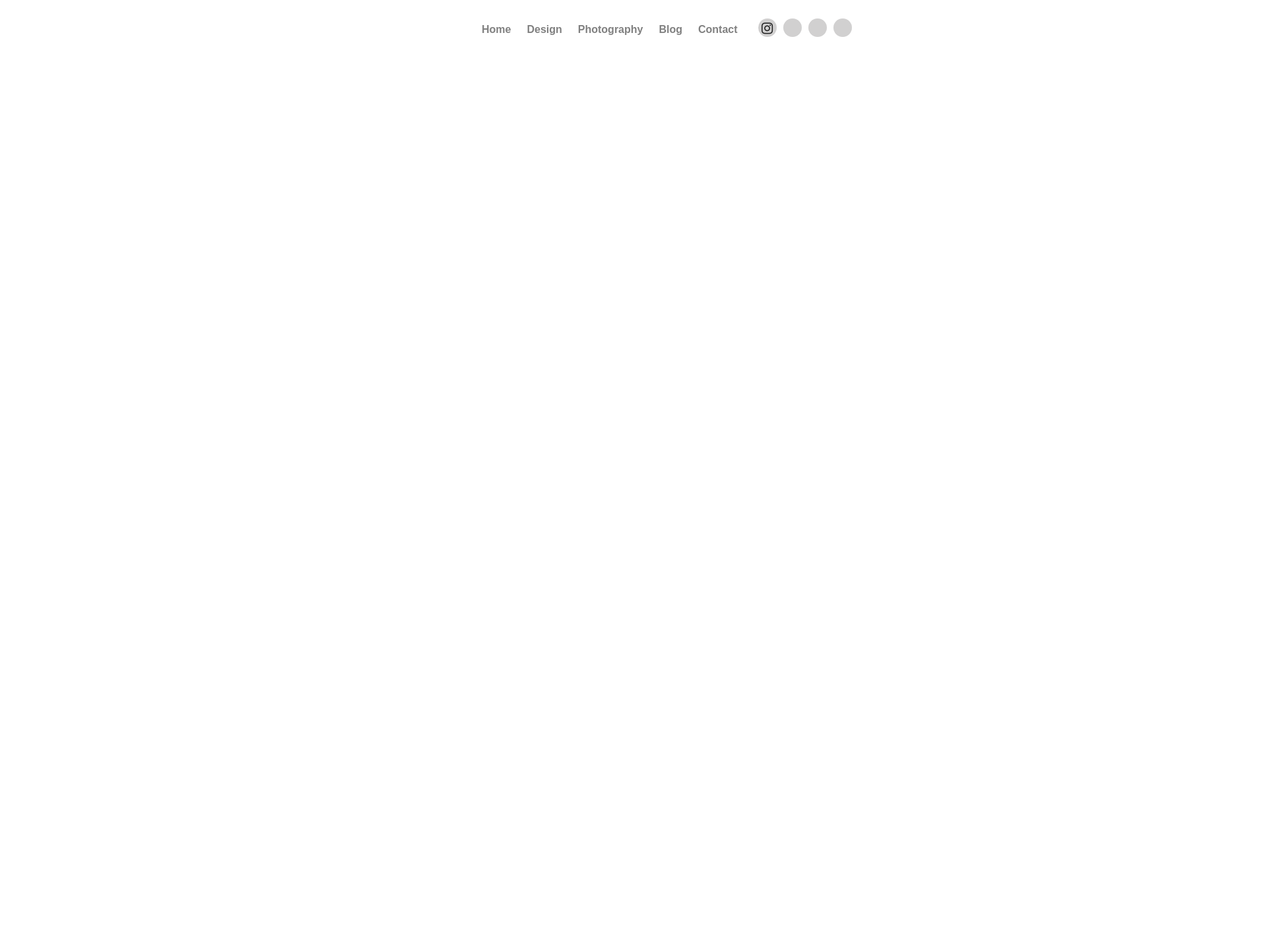
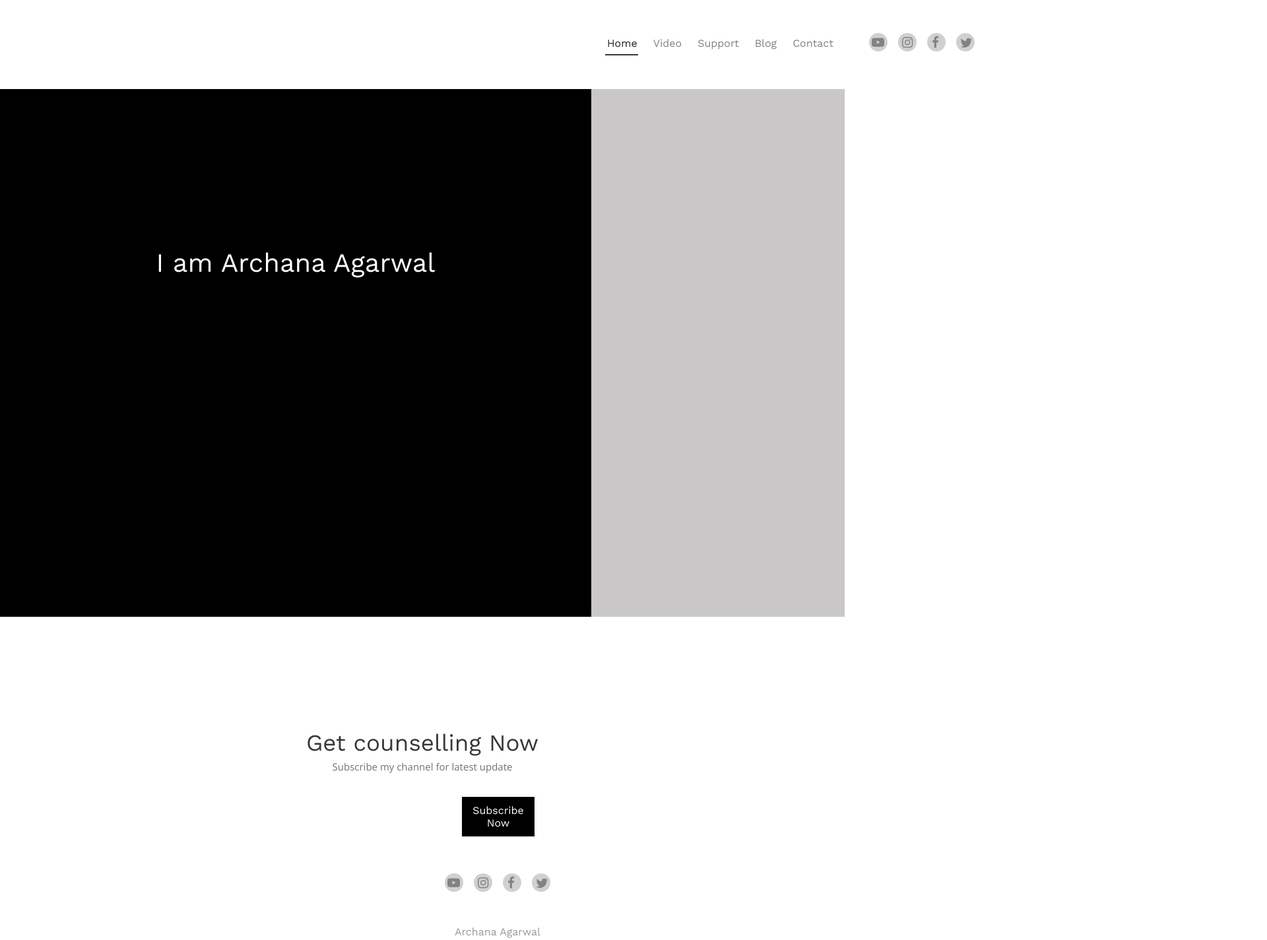
Before and after one commit to codewithkushagra/porfolio, a plain HTML site: page index.html in a window 1280 px wide. Shown: the top 1425 px of the page at 66% size, 1920 px wide, since content can reach past the window. Before the commit the page ends 800 px from the top, so only its background shows below. Drawn offline with nearby package versions, Linux system fonts and the light colour scheme.

Commit message:
Home page completed

```diff
--- a/index.html
+++ b/index.html
@@ -5,6 +5,7 @@
     <meta name="viewport" content="width=device-width, initial-scale=1.0">
     <link rel="stylesheet" href="/style.css">
     <link rel="stylesheet" href="https://cdnjs.cloudflare.com/ajax/libs/font-awesome/4.7.0/css/font-awesome.min.css">
+    <link href="https://fonts.googleapis.com/css2?family=Open+Sans:wght@300&family=Work+Sans&display=swap" rel="stylesheet">
     <title>Couselling Guru</title>
 </head>
 <body>
@@ -12,25 +13,42 @@
         <div class="nav-list">
             <ul class="nav-list-text">
                 <li><a href="#home">Home</a></li>
-                <li><a href="#design">Design</a></li>
-                <li><a href="#photography">Photography</a></li>
+                <li><a href="#video">Video</a></li>
+                <li><a href="#support">Support</a></li>
                 <li><a href="#blog">Blog</a></li>
                 <li><a href="#contact">Contact</a></li>
             </ul>
         </div>
         <div class="nav-social">
             <ul class="nav-social-list">
-                <li><a href="#facebook"><div class="media-circle"><i class="fa fa-instagram" style="font-size:20px;color:rgb(32, 32, 32);padding: 5px 5px"></i></div></a></li>
-                <li><a href="#instagram"><div class="media-circle"></div></a></li>
-                <li><a href="#youtube"><div class="media-circle"></div></a></li>
-                <li><a href="#twitter"><div class="media-circle"></div></a></li>
+                <li><a href="https://www.youtube.com/channel/UCVv--s11NApQ6sjvY0tndUQ" target="new"><div class="media-circle"><i class="fa fa-youtube-play" style="font-size:19px;color:rgb(131, 130, 130);padding: 5px 4px"></i></div></a></li>
+                <li><a href="https://www.instagram.com/counselling_guru/" target="new"><div class="media-circle"><i class="fa fa-instagram" style="font-size:19px;color:rgb(131, 130, 130);padding: 5px 6px"></i></div></a></li>
+                <li><a href="#facebook"><div class="media-circle" target="new"><i class="fa fa-facebook-f" style="font-size:19px;color:rgb(131, 130, 130);padding: 5px 7px"></i></div></a></li>
+                <li><a href="#twitter"><div class="media-circle" target="new"><i class="fa fa-twitter" style="font-size:20px;color:rgb(131, 130, 130);padding: 5px 6px"></i></div></a></li>
             </ul>
         </div>
     </nav>
+    <p class="home"><a href="#home">Home</a></p>
+    <div class="underline"></div>
     <section>
-        <div class="text-part"></div>
+        <div class="text-part-back">
+            <p class="iam">I am Archana Agarwal</p>
+        </div>
         <div class="photo"></div>
     </section>
-    <footer></footer>
+    <footer class="footer">
+        <p class="big-text">Get counselling Now</p>
+        <p class="small-text">Subscribe my channel for latest update</p>
+        <div class="subscribe"><a href="https://www.youtube.com/channel/UCVv--s11NApQ6sjvY0tndUQ" target="new" class="sub-link"><p class="sub-text">Subscribe<br/>Now</p></a></div>
+        <div class="bottom-nav-social">
+            <ul class="bottom-nav-social-list">
+                <li><a href="https://www.youtube.com/channel/UCVv--s11NApQ6sjvY0tndUQ" target="new"><div class="media-circle"><i class="fa fa-youtube-play" style="font-size:19px;color:rgb(131, 130, 130);padding: 5px 4px"></i></div></a></li>
+                <li><a href="https://www.instagram.com/counselling_guru/" target="new"><div class="media-circle"><i class="fa fa-instagram" style="font-size:19px;color:rgb(131, 130, 130);padding: 5px 6px"></i></div></a></li>
+                <li><a href="#facebook"><div class="media-circle" target="new"><i class="fa fa-facebook-f" style="font-size:19px;color:rgb(131, 130, 130);padding: 5px 7px"></i></div></a></li>
+                <li><a href="#twitter"><div class="media-circle" target="new"><i class="fa fa-twitter" style="font-size:20px;color:rgb(131, 130, 130);padding: 5px 6px"></i></div></a></li>
+            </ul>
+        </div>
+        <p class="archana">Archana Agarwal</p>
+    </footer>
 </body>
 </html>
--- a/style.css
+++ b/style.css
@@ -1,18 +1,30 @@
+body
+{
+    overflow-x: hidden;
+    margin: 0;
+    padding: 0;
+
+}
+
+
+/* -----------------------------------NAVBAR------------------------------------- */
+
+
 .navbar
 {
-    position: fixed;
+    position: absolute;
     cursor: pointer;
     width: 100%;
     height: 100px;
     left: 0px;
-    top: 0px;
+    top: 20px;
 }
 
 .nav-list{
     position: absolute;
     width: 100%;
     top: 20px;
-    left: 680px;
+    left: 870px;
 }
 
 .nav-list li
@@ -21,31 +33,49 @@
     display: inline;
     list-style: none;
     padding: 0px 10px;
-    font-family: sans-serif;
+    font-family: 'Work Sans', sans-serif;
     font-style: normal;
-    font-weight: bold;
     font-size: 16px;
 }
-
-
 
 .nav-list li a{
     text-decoration: none;
     color: gray;
 }
 
+.home
+{
+    position: absolute;
+    top: 40px;
+    left: 910px;
+    font-family: 'Work Sans', sans-serif;
+    font-style: normal;
+    font-size: 16px;
+    padding: 0px 10px;
+}
+
+.underline
+{
+    position: absolute;
+    top: 82px;
+    left: 917px;
+    width: 50px;
+    height: 2px;
+    background-color: rgb(56, 56, 56);
+}
+
 .nav-social{
     position: absolute;
     width: 100%;
-    top: 12px;
-    left: 1090px;
+    top: 14px;
+    left: 1255px;
 }
 
 .nav-social li
 {
     display: inline;
     list-style: none;
-    padding: 0px 19px;
+    padding: 0px 22px;
 
 }
 
@@ -63,3 +93,143 @@
     display: inline;
     background: rgb(209, 208, 208);
 }
+
+.home a
+{
+    text-decoration: none;
+    color: rgb(56, 56, 56);
+}
+
+.media-circle:hover
+{
+    background-color: rgb(56, 56, 56);
+}
+
+.nav-list li a:hover
+{
+    color:  black;
+
+}
+
+/* -------------------------------------BODY--------------------------------------- */
+
+.text-part-back
+{
+    position: absolute;
+    left: 0px;
+    top: 135px;
+    width: 70%;
+    height: 800px;
+    background-color: black;
+}
+
+.iam
+{
+    position: relative;
+    top: 200px;
+    text-align: center;
+    font-size: 40px;
+    color: white;
+    font-style: normal;
+    font-family: 'Work Sans', sans-serif;
+}
+
+.photo
+{
+    position: absolute;
+    right: 0px;
+    top: 135px;
+    width: 30%;
+    height: 800px;
+    background-color: rgb(201, 199, 199);
+}
+
+
+/* -------------------------FOOTER---------------------------- */
+
+
+.footer
+{
+    position: absolute;
+    width: 100%;
+    top: 900px;
+    height: 550px;
+}
+
+.big-text
+{
+    position: relative;
+    text-align: center;
+    top: 170px;
+    font-family: 'Work Sans', sans-serif;
+    font-style: normal;
+    font-size: 35px;
+    color: rgb(56, 56, 56);
+}
+
+.small-text
+{
+    position: relative;
+    text-align: center;
+    top: 140px;
+    font-family: 'Open Sans', sans-serif;
+    font-style: normal;
+    font-size: 15px;
+    color: rgb(114, 114, 114);
+}
+
+.subscribe
+{
+    position: relative;
+    top: 160px;
+    left: 700px;
+    height: 60px;
+    width: 110px;
+    background-color: black;
+}
+
+.sub-text
+{
+    position: relative;
+    top: 11px;
+    font-size: 16px;
+    text-align: center;
+    font-family: 'Work Sans', sans-serif;
+    color: white;
+}
+
+.sub-link
+{
+    text-decoration: none;
+    color: white;
+}
+
+.bottom-nav-social{
+    position: relative;
+    top: 200px;
+    left: 612px;
+}
+
+.bottom-nav-social li a{
+    text-decoration: none;
+    color: rgb(209, 208, 208);
+}
+
+.bottom-nav-social li
+{
+    display: inline;
+    list-style: none;
+    padding: 0px 22px;
+
+}
+
+.archana
+{
+    position: relative;
+    top: 245px;
+    left: 689px;
+    font-family: 'Work Sans', sans-serif;
+    font-style: normal;
+    font-size: 16px;
+    color:  rgb(153, 152, 152);
+}
```
